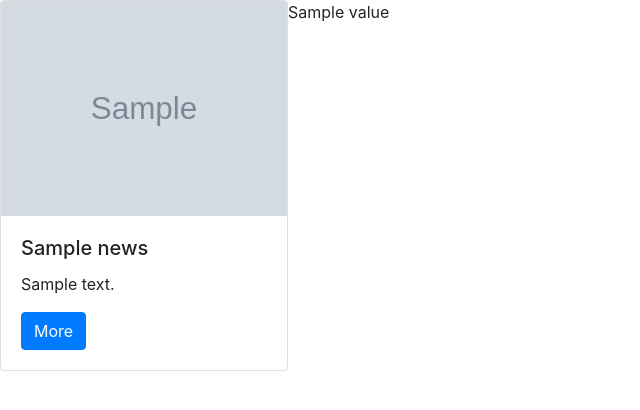
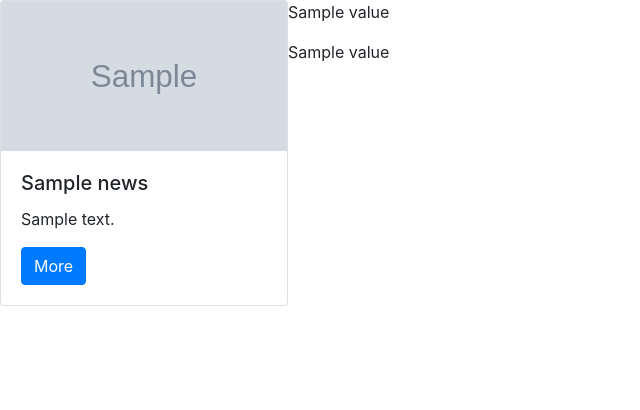
Before and after one commit to Shivansh2407/flash, a Django app: template newsapp/templates/index.html in a window 1280 px wide. Shown: the top 410 px of the page, without its empty margins (0-640 px from the left). Run offline with Django 3.2, Linux system fonts and the light colour scheme; the template is opened without the code that fills it: most values are stand-ins (such as "Sample title", 1, 10 or a date in 2020); grey boxes marked "Sample" are stand-in pictures; some libraries are stand-ins or nearby versions.

Commit message:
Cards Formatted | Top headlines

```diff
--- a/newsapp/templates/index.html
+++ b/newsapp/templates/index.html
@@ -9,7 +9,20 @@
 	<style>
 	.card{
 		float: left;
+		margin-left: auto;
 	}
+	.card-text {
+		white-space: nowrap;
+		overflow: hidden;
+		text-overflow: ellipsis;
+	}
+
+	.card-title {
+	white-space: nowrap;
+	text-overflow: ellipsis;
+	overflow: hidden;
+	}
+
 	</style>
 
     <title>Flash | Pocket-Friendly News Partner</title>
@@ -17,17 +30,19 @@
   <body>
 	{% for news, desc, img, url in mylist %}
 	<div class="card" style="width: 18rem;">
-		<img class="card-img-top" src="{{ img }}" alt="Breaking News">
+		<img class="card-img-top" src="{{ img }}" alt="Breaking News" height="150px" >
 		<div class="card-body">
-		  <h5 class="card-title">{{ news }}</h5>
-		  <p class="card-text">{{ desc }}</p>
+		  <h5 id="news-title" class="card-title">{{ news }}</h5>
+		  <p id="news-desc" class="card-text">{{ desc }}</p>
 		  <a href="{{ url }}" class="btn btn-primary">More</a>
 		</div>
 	  </div>
+	  {{ value|linebreaks }}
 	  {{ value|linebreaks }}
 	  {% endfor %}
     <script src="https://code.jquery.com/jquery-3.2.1.slim.min.js" integrity="sha384-KJ3o2DKtIkvYIK3UENzmM7KCkRr/rE9/Qpg6aAZGJwFDMVNA/GpGFF93hXpG5KkN" crossorigin="anonymous"></script>
     <script src="https://cdnjs.cloudflare.com/ajax/libs/popper.js/1.12.9/umd/popper.min.js" integrity="sha384-ApNbgh9B+Y1QKtv3Rn7W3mgPxhU9K/ScQsAP7hUibX39j7fakFPskvXusvfa0b4Q" crossorigin="anonymous"></script>
     <script src="https://maxcdn.bootstrapcdn.com/bootstrap/4.0.0/js/bootstrap.min.js" integrity="sha384-JZR6Spejh4U02d8jOt6vLEHfe/JQGiRRSQQxSfFWpi1MquVdAyjUar5+76PVCmYl" crossorigin="anonymous"></script>
-  </body>
+
+</body>
 </html>
--- a/newsapp/views.py
+++ b/newsapp/views.py
@@ -5,7 +5,7 @@ from newsapi import NewsApiClient
 import config
 def index(request):
     newsapi = NewsApiClient(api_key = config.api_key)
-    top = newsapi.get_top_headlines(country='in', category='technology')
+    top = newsapi.get_top_headlines(country='in')
 
     l = top['articles']
     desc = []
```
